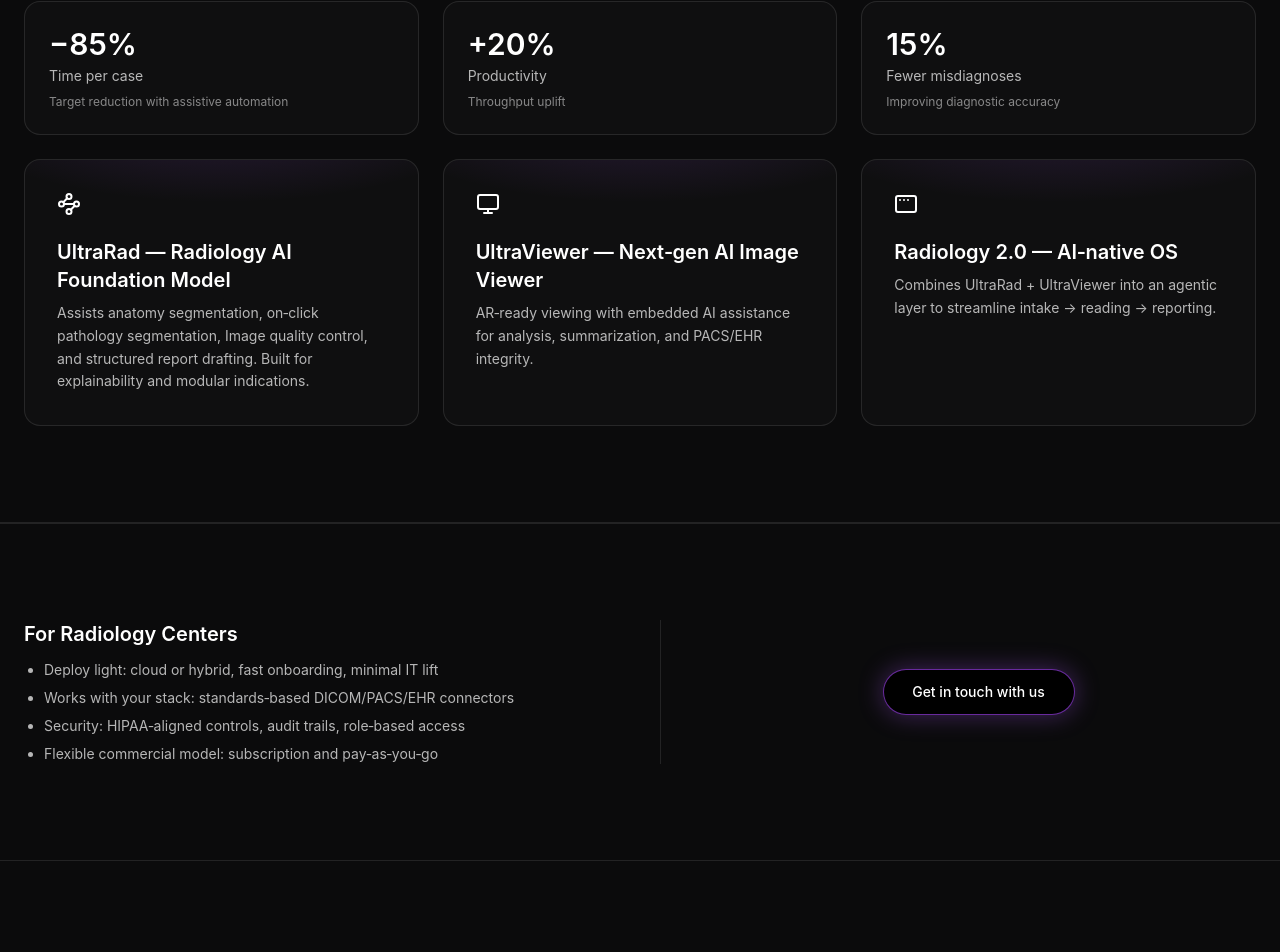
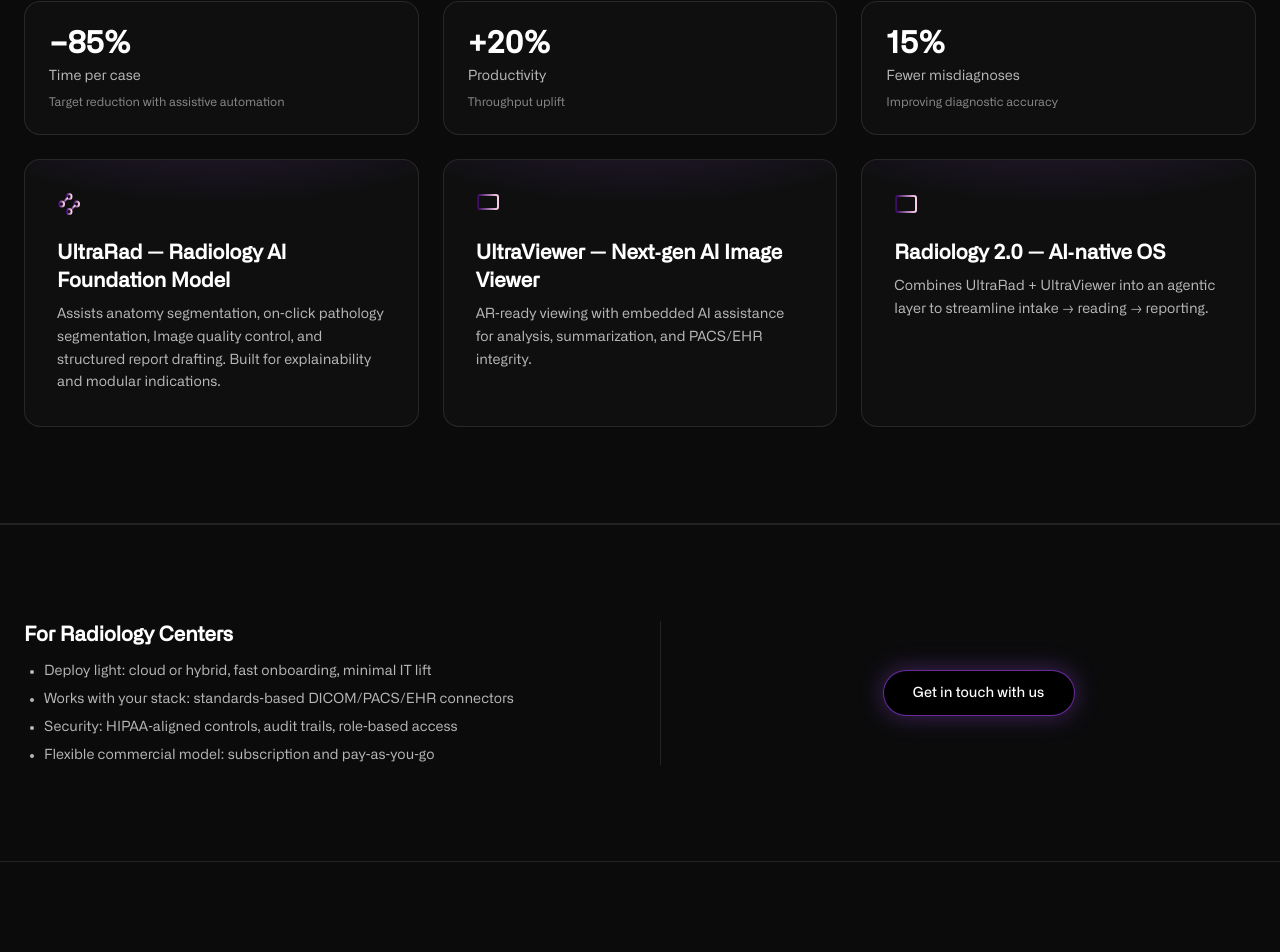
Before and after one commit to efreethy/ultra-public, a Next.js app: page / in a window 1280 px wide. Shown: the part 1173-2125 px from the top of the page. Built offline with nearby package versions, Linux system fonts and the light colour scheme.

Commit message:
fix font

```diff
--- a/src/app/globals.css
+++ b/src/app/globals.css
@@ -22,8 +22,8 @@
 body {
   background: var(--background);
   color: var(--foreground);
-  font-family: "Alliance No.2", -apple-system, BlinkMacSystemFont, "Segoe UI",
-    Roboto, Helvetica, Arial, "Apple Color Emoji", "Segoe UI Emoji",
+  font-family: var(--font-alliance), -apple-system, BlinkMacSystemFont,
+    "Segoe UI", Roboto, Helvetica, Arial, "Apple Color Emoji", "Segoe UI Emoji",
     "Segoe UI Symbol", sans-serif;
   overflow-x: hidden;
 }
--- a/src/app/page.tsx
+++ b/src/app/page.tsx
@@ -277,7 +277,11 @@ export default function Home() {
                   />
                   <div className="relative">
                     <span className="mb-4 inline-block">
-                      <Icon className="h-6 w-6 icon-gradient-stroke" />
+                      <Icon
+                        className="h-6 w-6"
+                        stroke="url(#ultraIconGradient)"
+                        fill="none"
+                      />
                     </span>
                     <h3 className="text-lg md:text-xl font-semibold mb-2">
                       {title}
```
